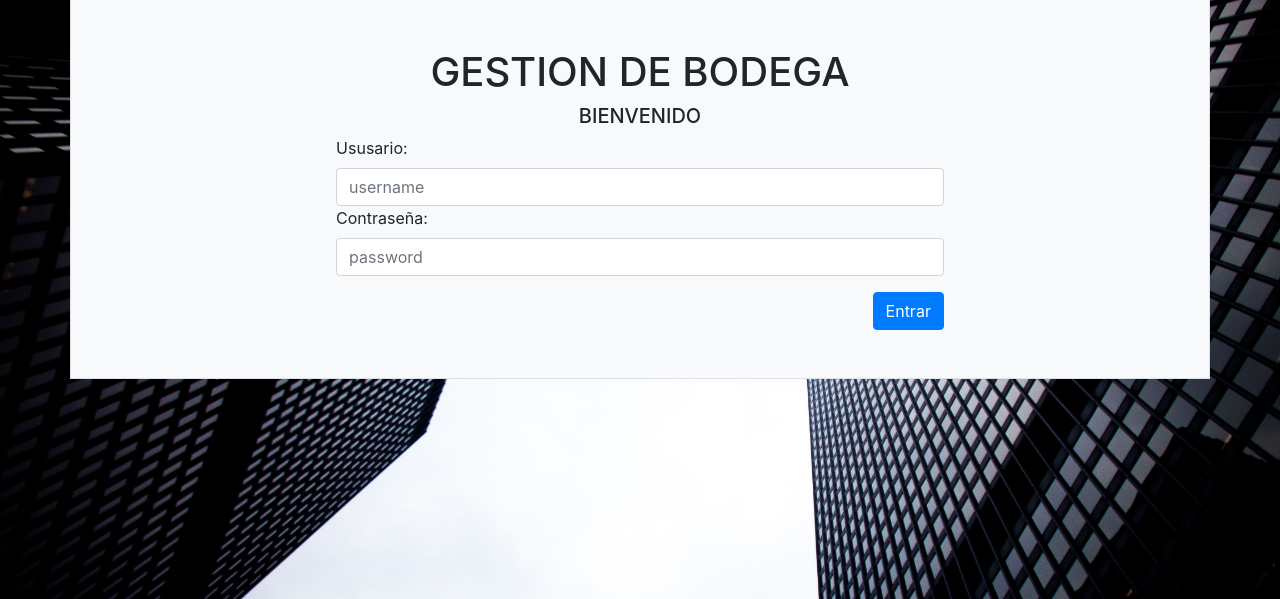
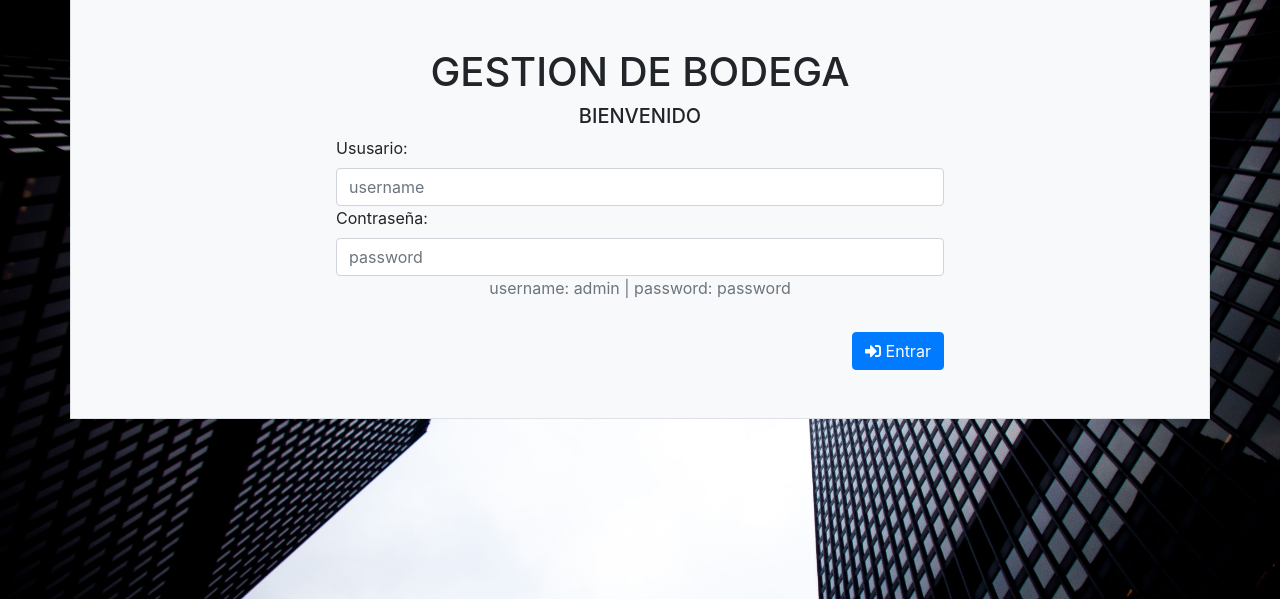
Before and after one commit to medinanicolas/prueba-tecnica, a PHP site: page /login in a window 1280 px wide. Shown: the part 97-696 px from the top of the page. Run offline with PHP 8.4, Linux system fonts and the light colour scheme.

Commit message:
fix bugs

```diff
--- a/admin/productos/agregar_producto.php
+++ b/admin/productos/agregar_producto.php
@@ -73,8 +73,9 @@
                     $sql = "SELECT * FROM bodega";
                     if($resultado = $conexion->query($sql)){
                         if($resultado->num_rows>0){
-                            $bodega = $resultado->fetch_assoc();
-                            echo "<option value='". $bodega['id_bodega']."'>",$bodega['nombre_bodega']."</option>";
+                            while($bodega = $resultado->fetch_assoc()){
+                                echo "<option value='". $bodega['id_bodega']."'>",$bodega['nombre_bodega']."</option>";
+                            }
                         }
                     }
                     ?>
--- a/admin/productos/index.php
+++ b/admin/productos/index.php
@@ -39,8 +39,9 @@
                     $sql = "SELECT * FROM bodega";
                     if($resultado = $conexion->query($sql)){
                         if($resultado->num_rows>0){
-                            $bodega = $resultado->fetch_assoc();
-                            echo "<option value='". $bodega['id_bodega']."'>",$bodega['nombre_bodega']."</option>";
+                            while($bodega = $resultado->fetch_assoc()){
+                                echo "<option value='". $bodega['id_bodega']."'>",$bodega['nombre_bodega']."</option>";
+                            }
                         }
                     }
                     ?>
--- a/login/index.php
+++ b/login/index.php
@@ -34,7 +34,9 @@
                 <label for="password">Contraseña:</label>
                 <input type="password" class="form-control" placeholder="password" name="password">
 
-                <input type="submit" class="btn btn-primary mt-3 float-right" value="Entrar">
+                <p class="text-muted text-center">username: admin | password: password</p>
+
+                <button type="submit" class="btn btn-primary mt-3 float-right"><i class="fas fa-sign-in-alt"></i> Entrar</button>
             </form>
         </div>
     </div>
```
